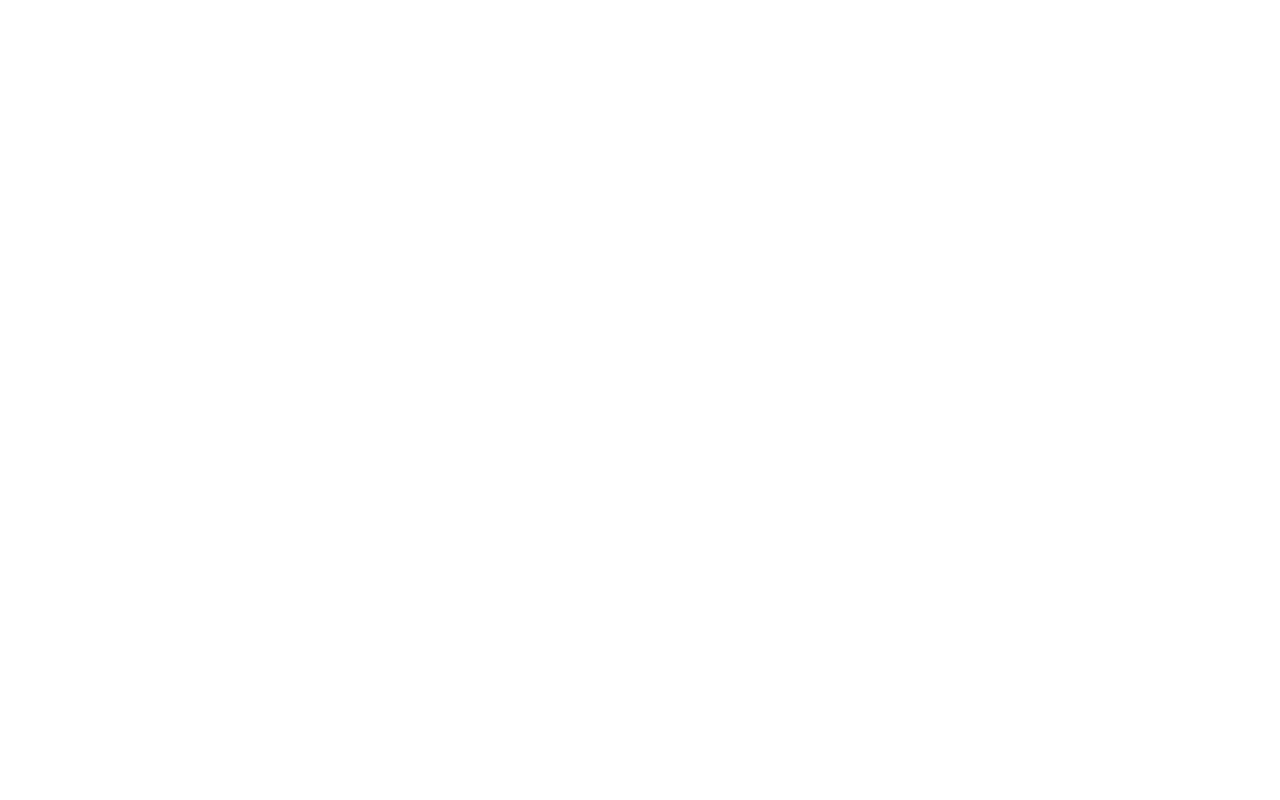
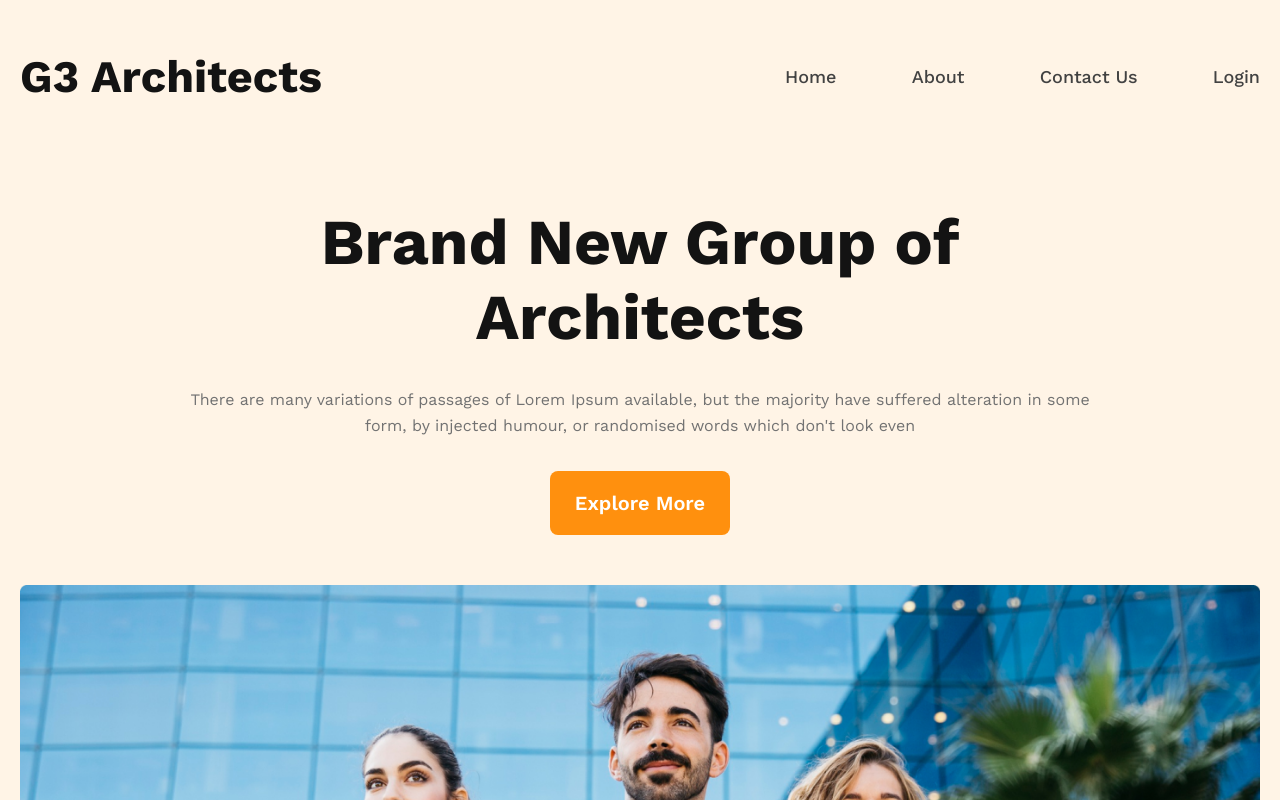
Before and after one commit to Md-Huzaifa-Islam/g3-architect, a plain HTML site: page index.html in a window 1280 px wide. Shown: the top 800 px of the page. Drawn offline with nearby package versions, Linux system fonts and the light colour scheme.

Commit message:
made header section

```diff
--- a/index.html
+++ b/index.html
@@ -7,6 +7,27 @@
     <link rel="stylesheet" href="./styles/style.css">
 </head>
 <body>
+    <header>
+        <div class="header">
+            <nav>
+                <h2 class="sectionheader">G3 Architects</h2>
+                <ul>
+                    <li><a href="">Home</a></li>
+                    <li><a href="">About</a></li>
+                    <li><a href="">Contact Us</a></li>
+                    <li><a href="">Login</a></li>
+                </ul>
+            </nav>
 
+            <div class="headertext">
+                <h1>Brand New Group of Architects</h1>
+                <p>There are many variations of passages of Lorem Ipsum available, but the majority have suffered alteration in some form, by injected humour, or randomised words    which don't look even</p>
+                <a href=""><button class="btn">Explore More</button></a>
+            </div>
+            <div class="banner">
+                <img src="./assets/images/banner.png" alt="">
+            </div>
+        </div>
+    </header>
 </body>
 </html>
--- a/styles/style.css
+++ b/styles/style.css
@@ -6,3 +6,103 @@
     margin: 0%;
     text-decoration: none;
 }
+
+html{
+    font-size: 16px;
+}
+
+
+
+/* shared styles  */
+
+.sectionheader{
+    color: rgb(19, 19, 19);
+    font-size: 2.8125rem;
+    font-weight: 700;
+    line-height: 3.3125rem;
+}
+
+p{
+    color: rgb(114, 114, 114);
+    font-size: 16px;
+    font-weight: 400;
+    line-height: 26px;
+}
+
+.btn{
+    border-radius: .5rem;
+    background: rgb(255, 144, 14);
+    color: rgb(255, 255, 255);
+    font-size: 1.25rem;
+    font-weight: 600;
+    padding: 1.25rem 1.5625rem;
+    border: none;
+}
+
+
+
+
+/*   header section    */
+
+header{
+    padding: 50px 20px 45px;
+    background: rgba(255, 144, 14, 0.1);
+}
+
+.header{
+    max-width: 1400px;
+    margin: 0px auto;
+}
+
+nav{
+    display: flex;
+    justify-content: space-between;
+    align-items: center;
+}
+
+nav ul{
+    width: 475px;
+    display: flex;
+    justify-content: space-between;
+    align-items: center;
+}
+
+nav li{
+    list-style: none;
+}
+
+nav a{
+    color: rgb(66, 66, 66);
+    font-size: 18px;
+    font-weight: 500;
+}
+
+
+
+.headertext{
+    max-width: 900px;
+    text-align: center;
+    margin: 6.375rem auto 3.125rem;
+}
+
+.headertext h1{
+    color: rgb(19, 19, 19);
+    font-size: 4rem;
+    font-weight: 700;
+    line-height: 4.6875rem;
+    text-align: center;
+}
+
+.headertext p{
+    text-align: center;
+    padding: 2rem 0px;
+}
+
+.banner{
+    max-width: 1400px ;
+    margin: 0px auto;
+}
+
+.banner img{
+    width: 100%;
+}
```
Also changed, not shown: assets/icons/customers.png (renamed from assets/images/icons/customers.png), assets/icons/email.png (renamed from assets/images/icons/email.png), assets/icons/projects.png (renamed from assets/images/icons/projects.png), assets/icons/ribon.png (renamed from assets/images/icons/ribon.png), assets/sponsors/amazon.png (renamed from assets/images/sponsors/amazon.png), assets/sponsors/figma.png (renamed from assets/images/sponsors/figma.png), assets/sponsors/google.png (renamed from assets/images/sponsors/google.png), assets/sponsors/spotify.png (renamed from assets/images/sponsors/spotify.png), assets/sponsors/telerama.png (renamed from assets/images/sponsors/telerama.png).
